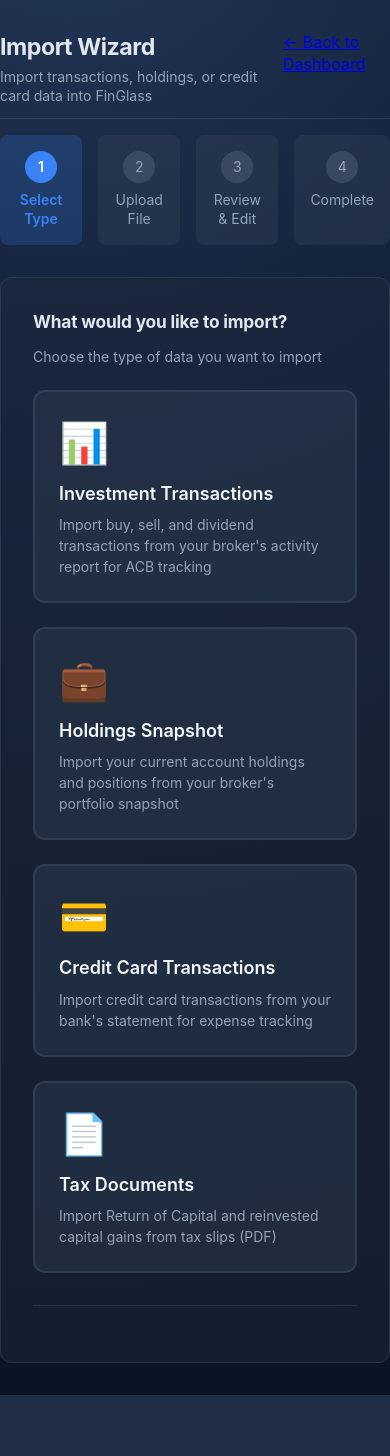
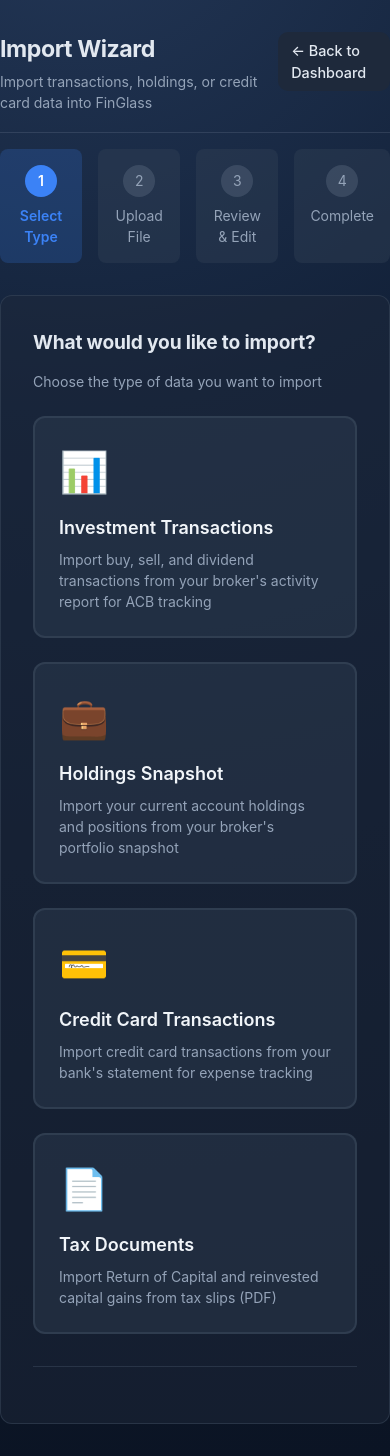
Before and after one commit to GabrielJean/FinGlass, a Django app: page /import in a window 390 px wide. Before the commit the page ends 1395 px from the top, so only its background shows below. Run offline with Django 5.2, Linux system fonts and the light colour scheme; the visitor is signed in with stand-in values (Sample User, id 1).

Commit message:
fix: UI/UX review — CSS bugs, typography, spacing, responsiveness, HTML cleanup
Co-authored-by: gabe-copilot <256570083+gabe-copilot@users.noreply.github.com>

```diff
--- a/static/css/base.css
+++ b/static/css/base.css
@@ -8,16 +8,15 @@ body {
   background: radial-gradient(circle at top, #1a2a42 0%, #0f1a2e 42%, #0b1324 72%, #0a101c 100%);
   color: #0f172a;
   min-height: 100vh;
-  line-height: 1.35;
+  line-height: 1.5;
   -webkit-font-smoothing: antialiased;
   text-rendering: optimizeLegibility;
 }
 
 .container {
-  width: calc(100vw - 2rem);
   max-width: 1680px;
   margin: 0 auto;
-  padding: 1.25rem 1.25rem 1.75rem;
+  padding: 1.25rem 1.5rem 1.75rem;
 }
 
 .page-header {
@@ -38,12 +37,12 @@ h1 {
 
 h2 {
   margin: 0 0 0.85rem;
-  font-size: 1.08rem;
+  font-size: 1.2rem;
   letter-spacing: -0.01em;
 }
 
 p {
-  margin: 0.25rem 0 0;
+  margin: 0.25rem 0 0.4rem;
 }
 
 .muted {
@@ -68,3 +67,7 @@ p {
 .auth-card {
   margin: 0.75rem 0;
 }
+
+.auth-toggle-row {
+  margin-top: 0.5rem;
+}
--- a/static/css/components.css
+++ b/static/css/components.css
@@ -7,14 +7,14 @@
   background: #ffffff;
   border: 1px solid #d5e0ef;
   border-radius: 14px;
-  padding: 1.05rem 1.15rem;
+  padding: 1.1rem 1.25rem;
   margin: 1rem 0;
   box-shadow: 0 10px 26px rgba(15, 23, 42, 0.13);
 }
 
 .card h2,
 .chart-card h3 {
-  font-weight: 650;
+  font-weight: 700;
 }
 
 .summary-card {
@@ -40,7 +40,7 @@
 
 .summary-value {
   margin: 0.35rem 0 0;
-  font-size: 1.1rem;
+  font-size: 1.3rem;
   font-weight: 700;
 }
 
@@ -163,7 +163,6 @@
 
 /* Status & Notifications */
 #status {
-  margin: 0.5rem 0 1.25rem;
   font-weight: 500;
   min-height: 1.2em;
   display: inline-flex;
@@ -171,11 +170,13 @@
   gap: 0.45rem;
   border-radius: 8px;
   padding: 0.4rem 0.55rem;
-  margin-top: 0.65rem;
+  margin: 0.65rem 0 1.25rem;
 }
 
 .status-error {
   color: #ef4444 !important;
+  background: rgba(220, 38, 38, 0.14);
+  border: 1px solid rgba(248, 113, 113, 0.4);
 }
 
 .status-success {
@@ -189,11 +190,6 @@
   color: #c7d2fe !important;
   background: rgba(59, 130, 246, 0.14);
   border: 1px solid rgba(96, 165, 250, 0.34);
-}
-
-.status-error {
-  background: rgba(220, 38, 38, 0.14);
-  border: 1px solid rgba(248, 113, 113, 0.4);
 }
 
 .is-loading {
--- a/static/css/forms.css
+++ b/static/css/forms.css
@@ -99,7 +99,7 @@ button:focus-visible,
 }
 
 .multi-select-option:hover {
-  background: #f8fafc;
+  background: rgba(148, 163, 184, 0.12);
 }
 
 /* Feature Toggle */
--- a/static/css/responsive.css
+++ b/static/css/responsive.css
@@ -2,10 +2,16 @@
    RESPONSIVE BREAKPOINTS
    ============================================ */
 
+/* Tablet: 2-column summary grid before going single-column */
+@media (max-width: 1100px) {
+  .summary-grid {
+    grid-template-columns: repeat(auto-fit, minmax(160px, 1fr));
+  }
+}
+
 @media (max-width: 900px) {
   .container {
-    width: calc(100vw - 1rem);
-    padding: 0.85rem;
+    padding: 0.85rem 1rem;
   }
 
   .form-grid {
@@ -43,7 +49,7 @@
   }
 
   .summary-grid {
-    grid-template-columns: 1fr;
+    grid-template-columns: repeat(2, 1fr);
   }
 
   .feature-settings-grid {
@@ -64,3 +70,9 @@
     gap: 1.5rem;
   }
 }
+
+@media (max-width: 480px) {
+  .summary-grid {
+    grid-template-columns: 1fr;
+  }
+}
--- a/static/css/theme.css
+++ b/static/css/theme.css
@@ -156,6 +156,10 @@ html[data-theme="light"] tbody tr:nth-child(even) {
 
 html[data-theme="light"] tbody tr:hover {
   background: #eef4ff;
+}
+
+html[data-theme="light"] .multi-select-option:hover {
+  background: #f1f5f9;
 }
 
 html[data-theme="light"] .summary-label,
--- a/static/styles.css
+++ b/static/styles.css
@@ -4,7 +4,7 @@ body {
   background: radial-gradient(circle at top, #1a2a42 0%, #0f1a2e 42%, #0b1324 72%, #0a101c 100%);
   color: #0f172a;
   min-height: 100vh;
-  line-height: 1.35;
+  line-height: 1.5;
   -webkit-font-smoothing: antialiased;
   text-rendering: optimizeLegibility;
 }
@@ -34,7 +34,7 @@ h1 {
 
 h2 {
   margin: 0 0 0.85rem;
-  font-size: 1.08rem;
+  font-size: 1.2rem;
   letter-spacing: -0.01em;
 }
 
@@ -1140,7 +1140,7 @@ p {
 
 .card h2,
 .chart-card h3 {
-  font-weight: 650;
+  font-weight: 700;
 }
 
 .row + .table-wrap,
--- a/templates/import_wizard.html
+++ b/templates/import_wizard.html
@@ -286,6 +286,30 @@
         background: rgba(59, 130, 246, 0.2);
         color: #93c5fd;
       }
+
+      .wizard-template-download {
+        margin-bottom: 1rem;
+      }
+
+      .wizard-preview-stats {
+        margin: 1rem 0;
+      }
+
+      .wizard-completion {
+        text-align: center;
+        padding: 2rem;
+      }
+
+      .wizard-completion-actions {
+        margin-top: 2rem;
+        display: flex;
+        gap: 1rem;
+        justify-content: center;
+      }
+
+      .wizard-spacer {
+        flex: 1;
+      }
     </style>
   </head>
   <body>
@@ -296,7 +320,7 @@
           <p class="muted">Import transactions, holdings, or credit card data into FinGlass</p>
         </div>
         <div class="header-actions">
-          <a href="/" class="btn-secondary">← Back to Dashboard</a>
+          <a href="/" class="btn-link btn-secondary">← Back to Dashboard</a>
         </div>
       </header>
 
@@ -369,7 +393,7 @@
             <!-- Dynamic content will be inserted here -->
           </div>
 
-          <div id="templateDownload" style="margin-bottom: 1rem;">
+          <div id="templateDownload" class="wizard-template-download">
             <!-- Template download links will be inserted here -->
           </div>
 
@@ -389,7 +413,7 @@
           <h2>Review Your Data</h2>
           <p class="muted">Review and edit the imported data before saving</p>
 
-          <div id="previewStats" style="margin: 1rem 0;"></div>
+          <div id="previewStats" class="wizard-preview-stats"></div>
           <div id="previewWarnings"></div>
 
           <div class="preview-table-container">
@@ -402,13 +426,13 @@
 
         <!-- Step 4: Complete -->
         <div id="step4" class="wizard-step-content" style="display: none;">
-          <div style="text-align: center; padding: 2rem;">
+          <div class="wizard-completion">
             <div class="success-icon">✓</div>
             <h2>Import Complete!</h2>
             <p class="muted" id="completionMessage">Your data has been successfully imported.</p>
 
-            <div style="margin-top: 2rem; display: flex; gap: 1rem; justify-content: center;">
-              <a href="/" class="btn">Return to Dashboard</a>
+            <div class="wizard-completion-actions">
+              <a href="/" class="btn-link">Return to Dashboard</a>
               <button id="importAnotherBtn" class="btn-secondary">Import Another File</button>
             </div>
           </div>
@@ -417,9 +441,9 @@
         <!-- Navigation Actions -->
         <div class="wizard-actions">
           <button id="backBtn" class="btn-secondary" style="display: none;">← Back</button>
-          <div style="flex: 1;"></div>
+          <div class="wizard-spacer"></div>
           <button id="nextBtn" style="display: none;">Next →</button>
-          <button id="submitBtn" class="btn" style="display: none;">Import Data</button>
+          <button id="submitBtn" style="display: none;">Import Data</button>
         </div>
       </div>
     </main>
--- a/templates/login.html
+++ b/templates/login.html
@@ -53,7 +53,7 @@
           </div>
         </form>
 
-        <div class="row" style="margin-top:0.5rem;">
+        <div class="row auth-toggle-row">
           <button id="showRegisterBtn" type="button">Create Account Instead</button>
           <button id="showLoginBtn" type="button" class="hidden">Back to Login</button>
         </div>
--- a/templates/net_worth.html
+++ b/templates/net_worth.html
@@ -35,7 +35,7 @@
             Net Worth (CAD)
             <input id="netWorthAmount" type="number" step="0.01" required />
           </label>
-          <label class="span-2">
+          <label>
             Note (optional)
             <input id="netWorthNote" type="text" placeholder="Salary increase, bonus, market drop..." />
           </label>
```
